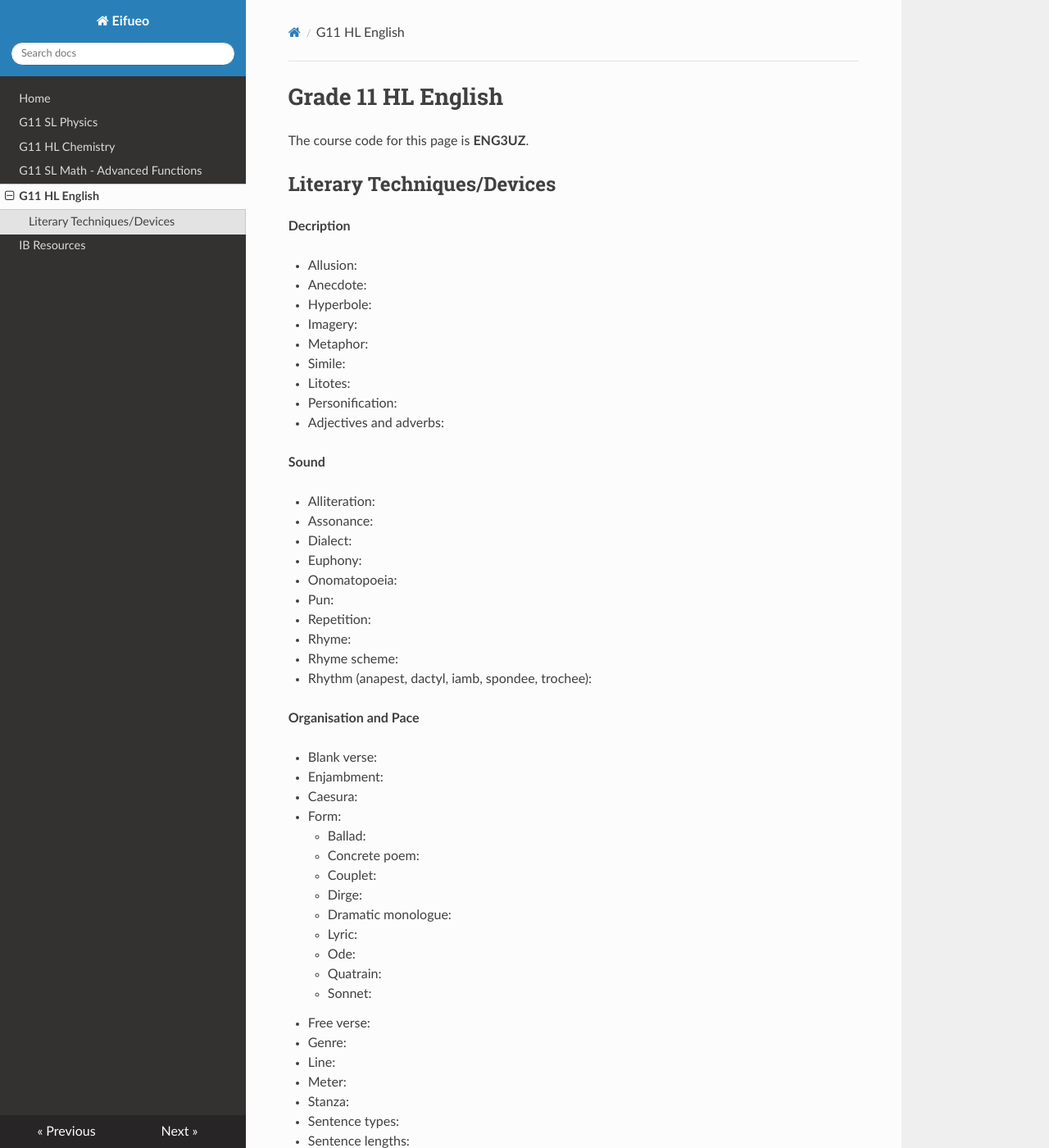
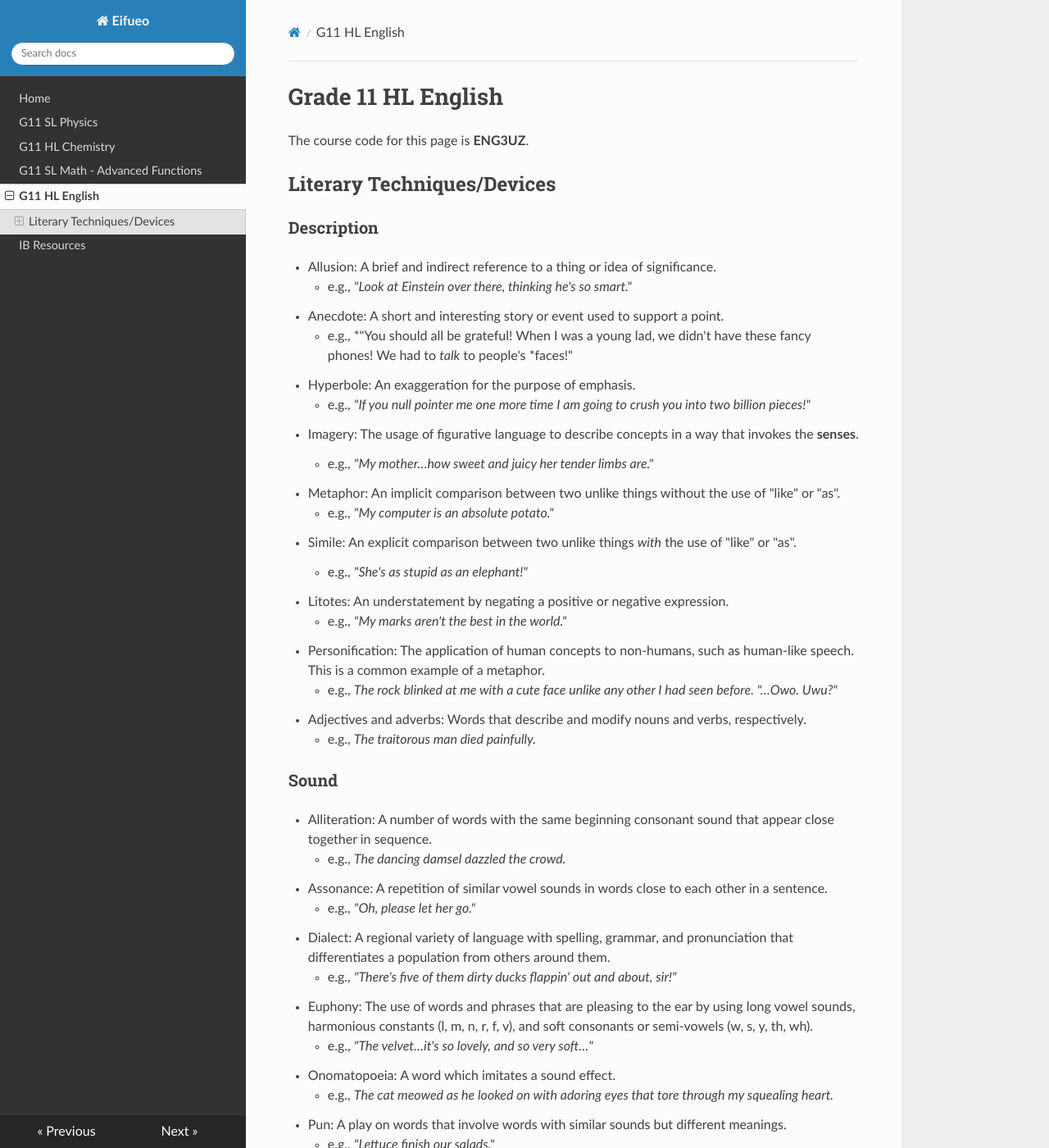
Before and after one commit to potatoeggy/eifueo, an MkDocs documentation site: the page built from docs/eng3uz.md, in a window 1280 px wide and 1400 px high. Shown: the whole window at 82% size. Built offline with MkDocs 1.6.1, drawn with Linux system fonts in a browser that asks for light colours; nearby versions of some CDN libraries; some of the changed text lies outside the part shown.

Commit message:
eng: descriptive and sound-like literary devices explanations

```diff
--- a/docs/eng3uz.md
+++ b/docs/eng3uz.md
@@ -4,32 +4,60 @@ The course code for this page is **ENG3UZ**.
 
 ## Literary Techniques/Devices
 
-**Decription**
+### Description
 
- - Allusion:
- - Anecdote:
- - Hyperbole:
- - Imagery:
- - Metaphor:
- - Simile:
- - Litotes:
- - Personification:
- - Adjectives and adverbs:
+ - Allusion: A brief and indirect reference to a thing or idea of significance.
+	- e.g., *"Look at Einstein over there, thinking he's so smart."*
+ - Anecdote: A short and interesting story or event used to support a point.
+	- e.g., *"You should all be grateful! When I was a young lad, we didn't have these fancy phones! We had to *talk* to people's *faces!"
+ - Hyperbole: An exaggeration for the purpose of emphasis.
+	- e.g., *"If you null pointer me one more time I am going to crush you into two billion pieces!"*
+ - Imagery: The usage of figurative language to describe concepts in a way that invokes the **senses**.
+	- e.g., *"My mother…how sweet and juicy her tender limbs are."*
+ - Metaphor: An implicit comparison between two unlike things without the use of "like" or "as".
+	- e.g., *"My computer is an absolute potato."*
+ - Simile: An explicit comparison between two unlike things *with* the use of "like" or "as".
+	- e.g., *"She's as stupid as an elephant!"*
+ - Litotes: An understatement by negating a positive or negative expression.
+	- e.g., *"My marks aren't the best in the world."*
+ - Personification: The application of human concepts to non-humans, such as human-like speech. This is a common example of a metaphor.
+	- e.g., *The rock blinked at me with a cute face unlike any other I had seen before. "…Owo. Uwu?"*
+ - Adjectives and adverbs: Words that describe and modify nouns and verbs, respectively.
+	- e.g., *The traitorous man died painfully.*
 
-**Sound**
+### Sound
 
- - Alliteration:
- - Assonance:
- - Dialect:
- - Euphony:
- - Onomatopoeia:
- - Pun:
- - Repetition:
- - Rhyme:
- - Rhyme scheme:
- - Rhythm (anapest, dactyl, iamb, spondee, trochee):
+ - Alliteration: A number of words with the same beginning consonant sound that appear close together in sequence.
+	- e.g., *The dancing damsel dazzled the crowd.*
+ - Assonance: A repetition of similar vowel sounds in words close to each other in a sentence.
+	- e.g., *"Oh, please let her go."*
+ - Dialect: A regional variety of language with spelling, grammar, and pronunciation that differentiates a population from others around them.
+	- e.g., *"There's five of them dirty ducks flappin' out and about, sir!"*
+ - Euphony: The use of words and phrases that are pleasing to the ear by using long vowel sounds, harmonious constants (l, m, n, r, f, v), and soft consonants or semi-vowels (w, s, y, th, wh).
+	- e.g., *"The velvet…it's so lovely, and so very soft…"*
+ - Onomatopoeia: A word which imitates a sound effect.
+	- e.g., *The cat meowed as he looked on with adoring eyes that tore through my squealing heart.*
+ - Pun: A play on words that involve words with similar sounds but different meanings.
+	- e.g., *"Lettuce finish our salads."*
+ - Repetition: Using a phrase for emphasis multiple times within close proximity.
+	- e.g., *"I was too late. I was far too late. My dog…she tried her best."*
+ - Rhyme: A repetition of words whose end syllables sound similar.
+	- e.g., *Roses are red / Violets are blue / Your family is dead / And you will be too*
+ - Rhyme scheme: The rhyming pattern or structure at the end of each line of poetry.
+	- e.g., the above poem uses ABAB as its rhyme scheme.
+ - Rhythm: The usage of stressed and unstressed syllables to demonstrate patterns, especially in verses.
+	- Anapest: Three syllables, in which the first two are unstressed while the last is stressed.
+		- e.g., *"'Twas the* ***night*** *before* ***Christ****mas and* ***all*** *through the* ***house****"*
+	- Dactyl: Three syllables, in which the first is stressed while the rest are unstressed.
+		- e.g., *"Marvelous!"*
+	- Iamb: Two syllables, in which the first is unstressed while the second is stressed.
+		- e.g., *"You* ***stu****pid* ***id****iot."*
+	- Spondee: Two syllables, both of which are stressed.
+		- e.g., *"Rage, rage against the dying of the light"* (Dylan Thomas)
+	- Trochee: Two syllables, in which the first is stressed while the second is unstressed.
+		- e.g., *Double, double, toil and trouble* (William Shakespeare)
 
-**Organisation and Pace**
+### Organisation and Pace
 
  - Blank verse:
  - Enjambment:
@@ -54,7 +82,7 @@ The course code for this page is **ENG3UZ**.
  - Syntax:
  - Dialogue vs. narrative:
 
-**Meaning**
+### Meaning
 
  - Abstract language:
  - Allegory:
```
